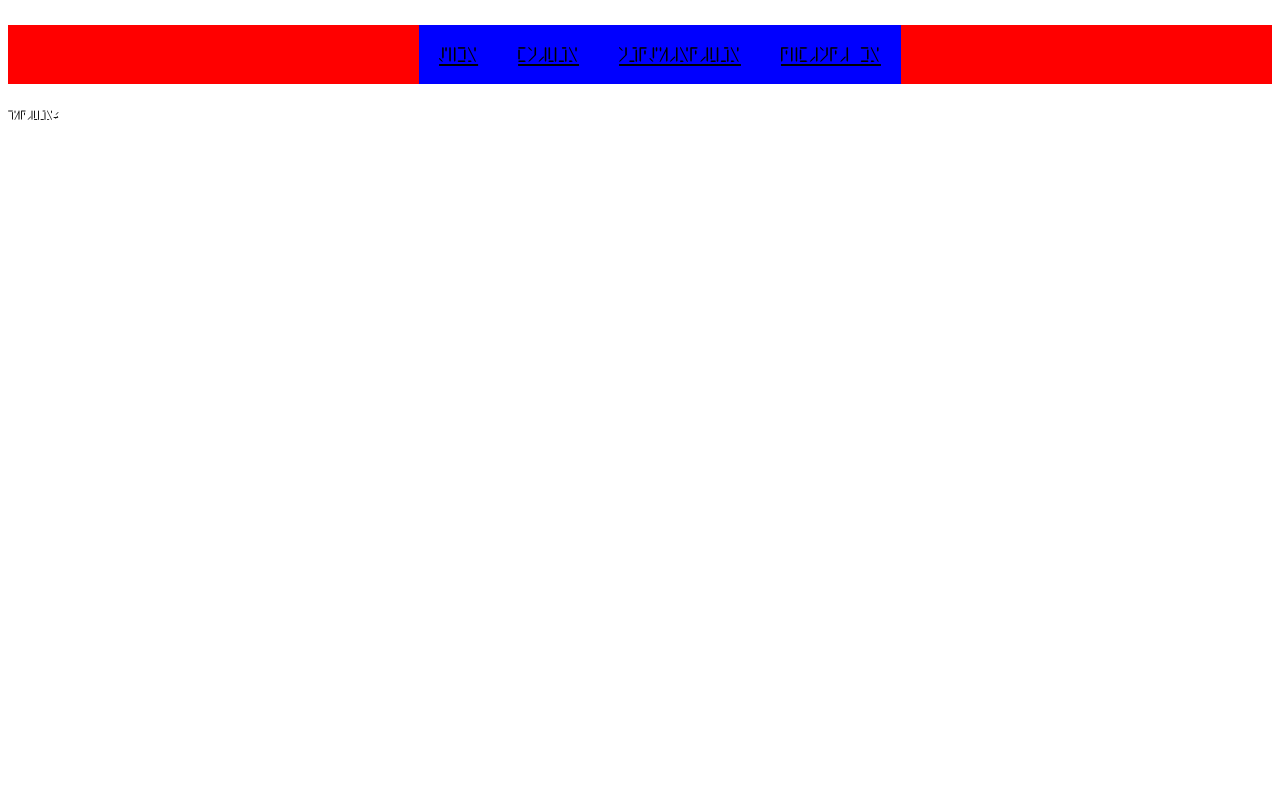
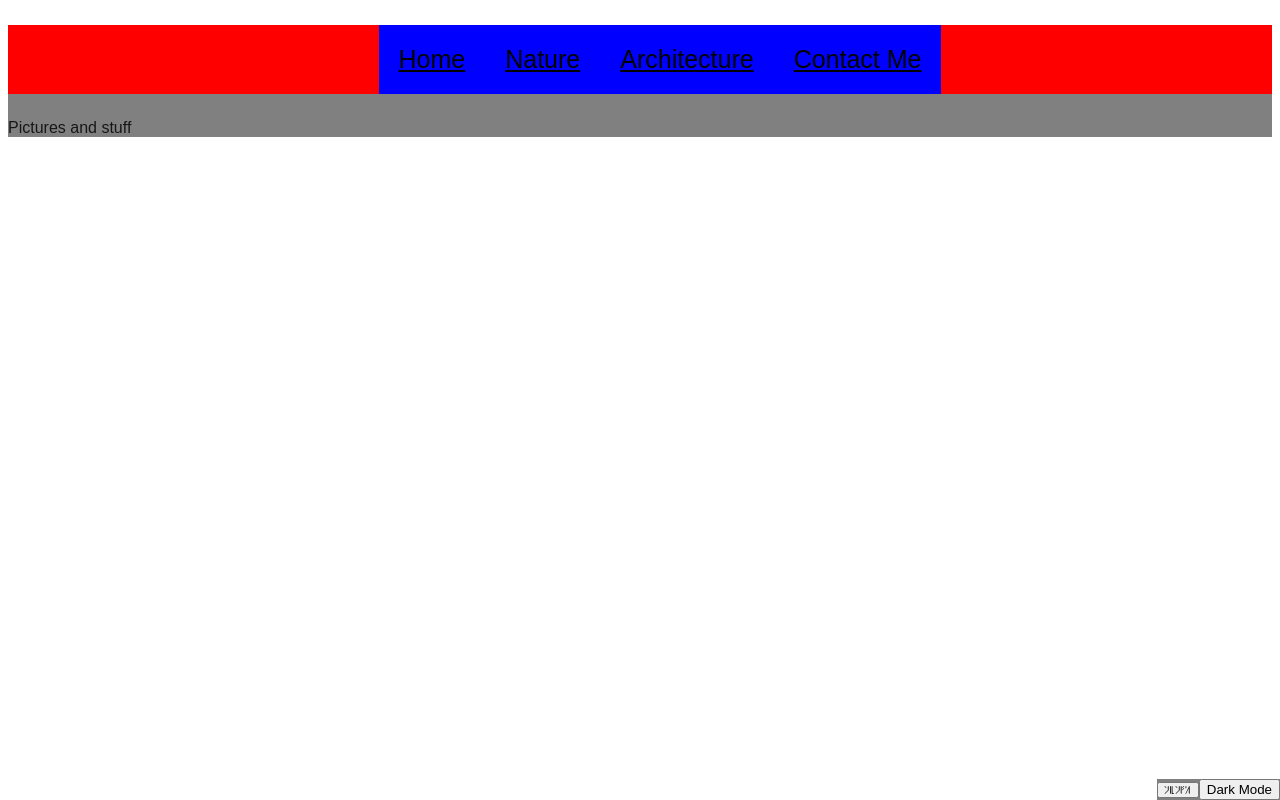
Before and after one commit to SwordSageRiley/next-photo-page, a Next.js app: page / in a window 1280 px wide. Built offline with nearby package versions, Linux system fonts and the light colour scheme.

Commit message:
added dark mode and avali script toggles.

```diff
--- /dev/null
+++ b/app/css/toggles.css
@@ -0,0 +1,9 @@
+.dark {
+    background-color: grey;
+}
+
+.toggles {
+    position: fixed;
+    bottom: 0px;
+    right: 0px;
+}
--- a/app/globals.css
+++ b/app/globals.css
@@ -55,12 +55,6 @@ ul {
   color: black;
 }
 
-/* div {
-  font-family: "Amatic SC", serif;
-  font-weight: 700;
-  font-style: normal;
-} */
-
 .nav {
   font-size: 25px;
 }
--- a/app/layout.tsx
+++ b/app/layout.tsx
@@ -1,10 +1,7 @@
 import type { Metadata } from "next";
 import { Geist, Geist_Mono } from "next/font/google";
 import "./globals.css";
-import localFont from 'next/font/local';
-import Nav from '@/app/ui/nav';
 
-const myFont = localFont({ src: '../public/avali-scratch-rus-romanized.ttf'});
 
 const geistSans = Geist({
   variable: "--font-geist-sans",
@@ -26,14 +23,12 @@ export default function RootLayout({
 }: Readonly<{
   children: React.ReactNode;
 }>) {
+
+
   return (
     <html lang="en">
       <body
-        className={`${geistSans.variable} ${geistMono.variable} antialiased ${myFont.className}`}
-      >
-        <div>
-          <Nav />
-        </div>
+        className={ `${geistSans.variable} ${geistMono.variable} antialiased`}>
         {children}
       </body>
     </html>
--- a/app/page.tsx
+++ b/app/page.tsx
@@ -1,17 +1,34 @@
+'use client';
+
 import Image from "next/image";
+import Nav from '@/app/ui/nav';
+import { Pictures } from "./ui/pictures";
+import { Toggles } from '@/app/ui/toggles';
+import { useState } from "react";
+import localFont from 'next/font/local';
+
+
+const myFont = localFont({ src: '../public/avali-scratch-rus-romanized.ttf' });
 
 export default function Home() {
+
+
+  const [avali, setAvali] = useState(false);
+  const [theme, setTheme] = useState(true);
+
+  function changeTheme() {
+    setTheme(!theme);
+  }
+  function changeAvali(){
+    setAvali(!avali);
+  }
+
+
   return (
-    <div>
-      pictures
+    <div className={`${avali ? myFont.className : ''} ${theme ? 'dark' : 'light'}`}>
+      <Nav />
+      <Pictures />
+      <Toggles avaliToggle={changeAvali} darkToggle={changeTheme} />
     </div>
   );
 }
-
-
-
-/*
-Want List
-Light/Dark mode
-Avali Scratch Toggle
-*/
--- a/app/ui/nav.tsx
+++ b/app/ui/nav.tsx
@@ -1,6 +1,9 @@
 import Link from 'next/link';
+import { useContext } from 'react';
+
 
 export default function Nav(){
+
     return (
         <div className="yellow nav">
             <ul className="flex centered red">
--- /dev/null
+++ b/app/ui/pictures.tsx
@@ -0,0 +1,8 @@
+
+export function Pictures(){
+    return (
+        <div>
+            Pictures and stuff
+        </div>
+    )
+}
--- /dev/null
+++ b/app/ui/toggles.tsx
@@ -0,0 +1,13 @@
+import '@/app/css/toggles.css';
+import localFont from 'next/font/local';
+
+const myFont = localFont({ src: '../../public/avali-scratch-rus-romanized.ttf' });
+
+export function Toggles({ avaliToggle, darkToggle }: {avaliToggle: any, darkToggle: any }) {
+    return (
+        <div className='dark toggles'>
+            <button className={myFont.className} onClick={avaliToggle}>Avali</button>
+            <button onClick={darkToggle}>Dark Mode</button>
+        </div>
+    )
+}
```
